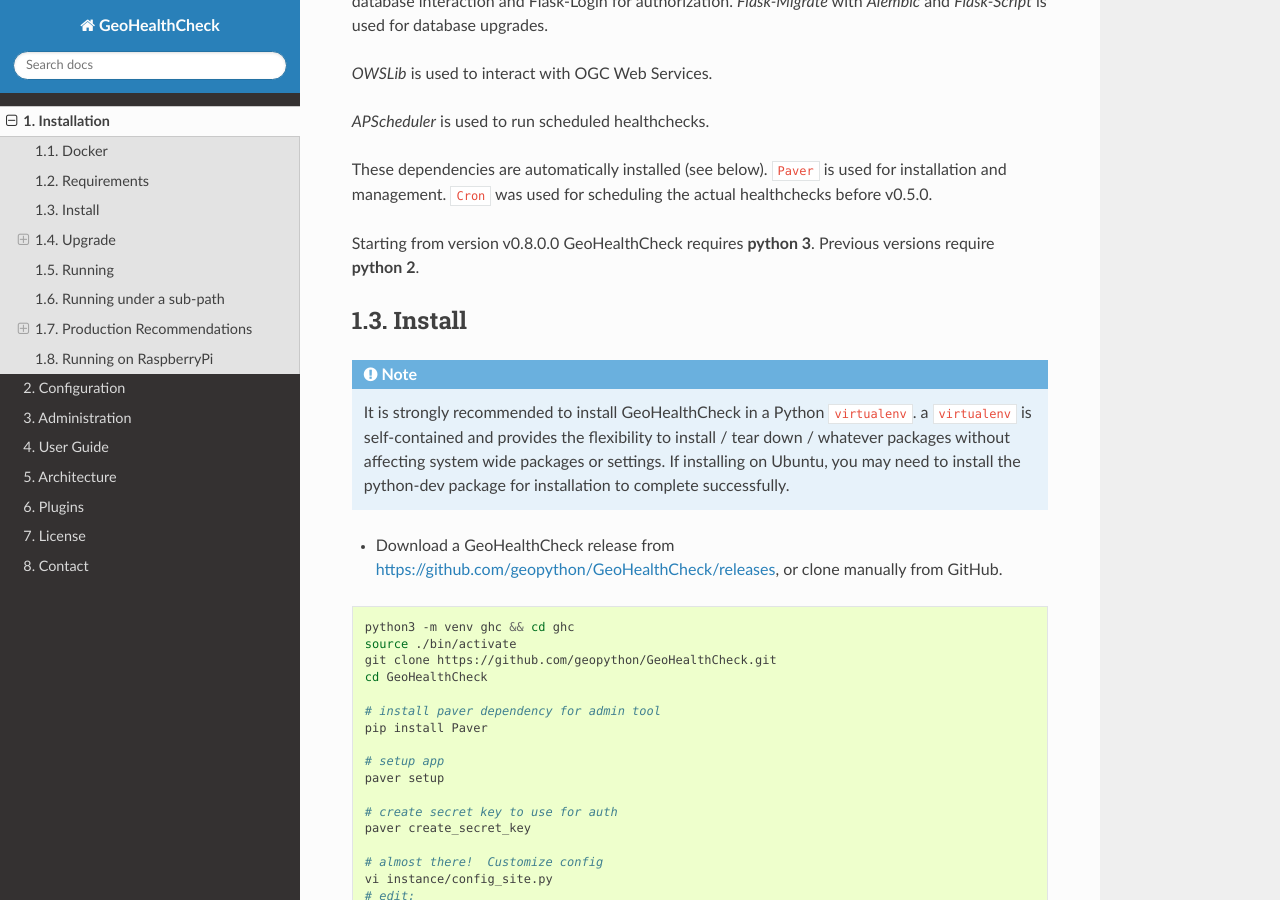
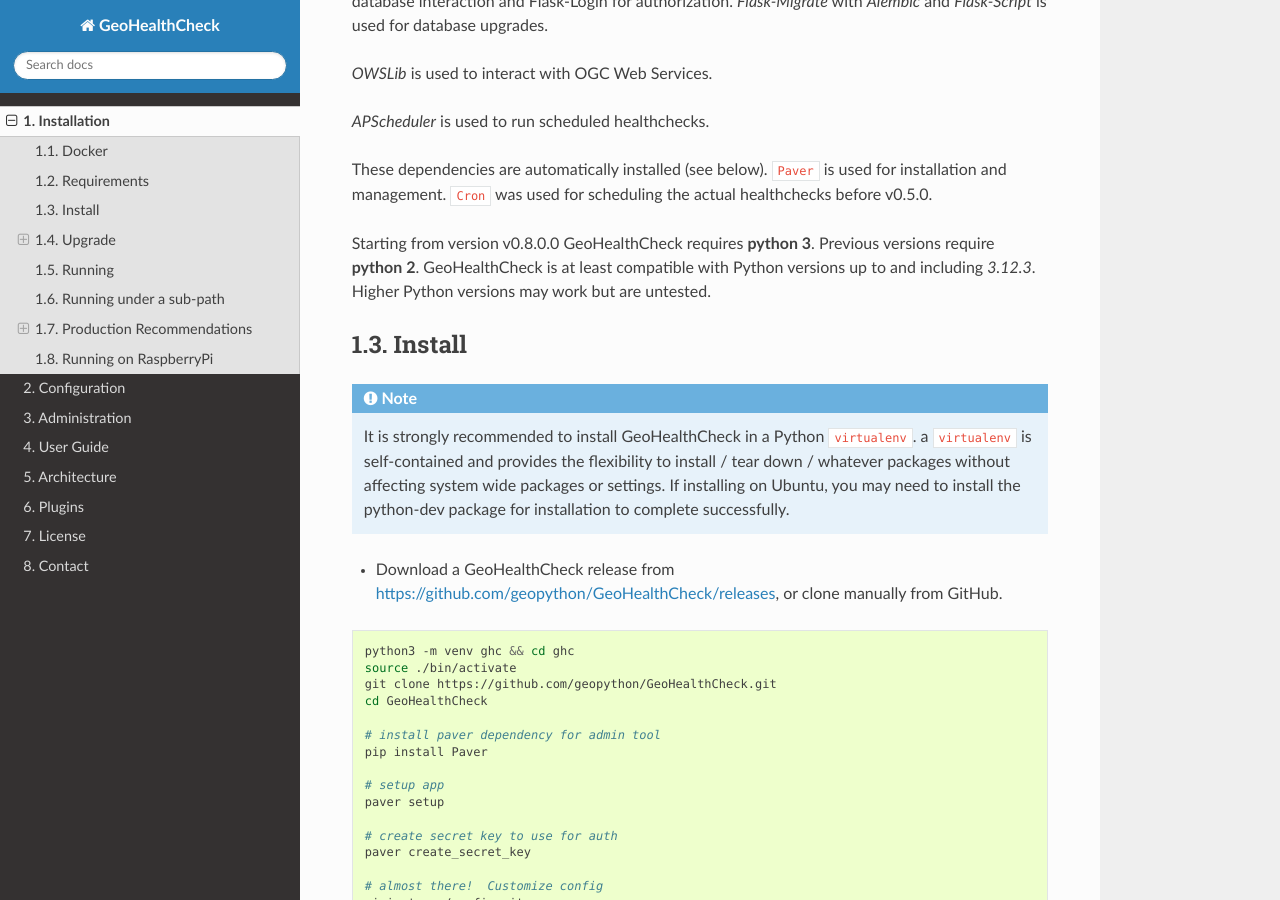
Before and after one commit to geopython/GeoHealthCheck, a Sphinx documentation site: the page built from docs/install.rst, in a window 1280 px wide and 900 px high, scrolled down 474 px. Built offline with Sphinx 7.4.7 and the Read the Docs theme 3.1.0, drawn with Linux system fonts in a browser that asks for light colours.

Commit message:
#495 pass list i.s.o. set to random.sample() func for Python3.12 compat (#497)

```diff
--- a/docs/install.rst
+++ b/docs/install.rst
@@ -32,7 +32,8 @@
 healthchecks before v0.5.0.
 
 Starting from version v0.8.0.0 GeoHealthCheck requires **python 3**. Previous
-versions require **python 2**.
+versions require **python 2**. GeoHealthCheck is at least compatible with Python versions
+up to and including `3.12.3`. Higher Python versions may work but are untested.
 
 Install
 -------
```
Also changed, not shown: 1 other file.
